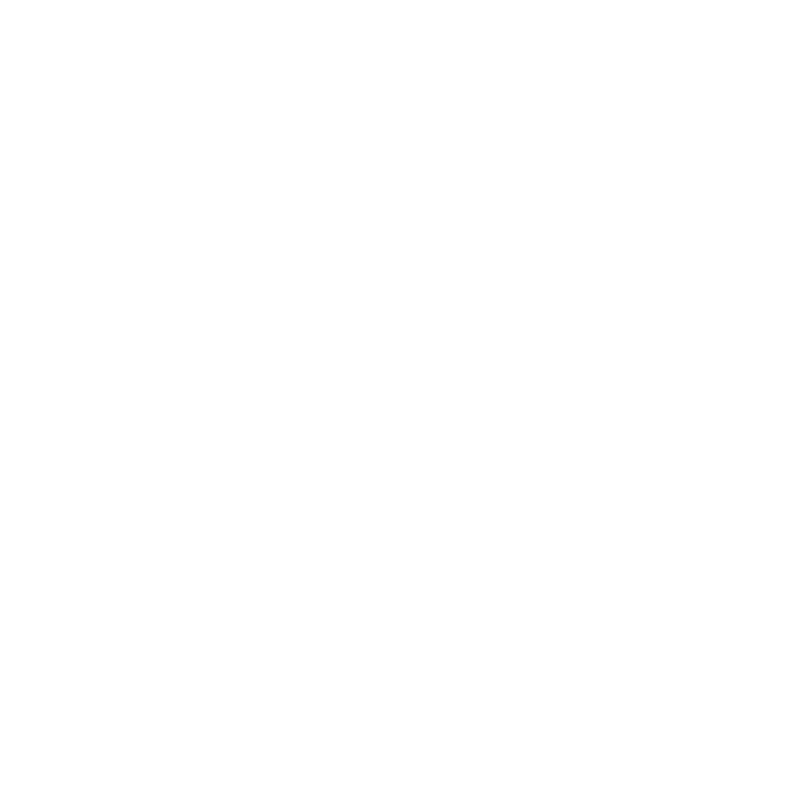
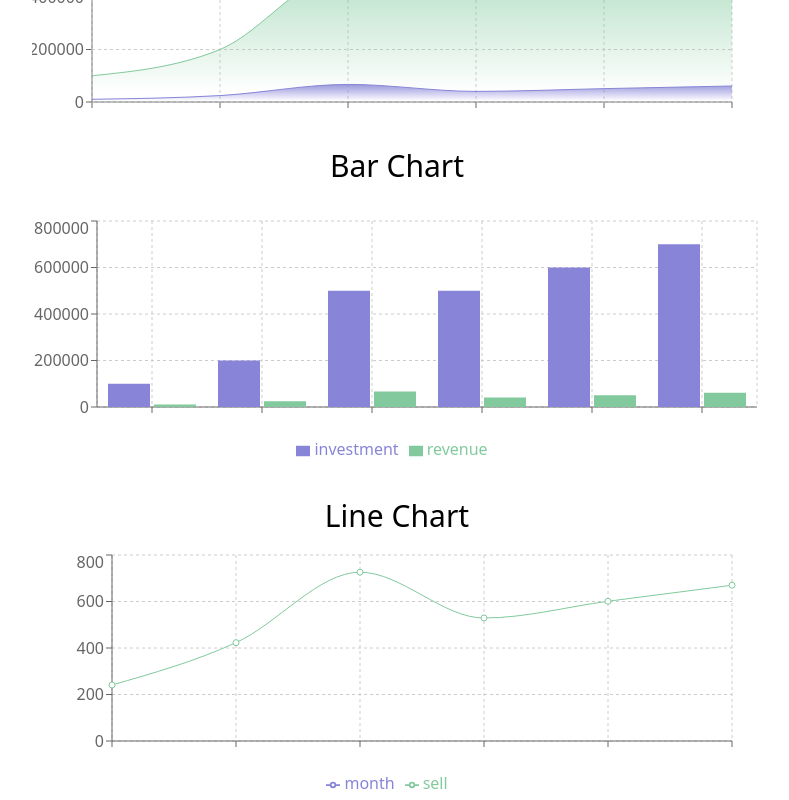
Before and after one commit to Md-RonyAhmed/product-reviews-website-react, a React (Create React App) app: page /dashboard in a window 1280 px wide. Shown: the part 250-1050 px from the top of the page, without its empty margins (243-1032 px from the left). Before the commit the page ends 800 px from the top, so only its background shows below. Built offline with nearby package versions, Linux system fonts and the light colour scheme.

Commit message:
Dashboardsection added

```diff
--- a/package.json
+++ b/package.json
@@ -12,6 +12,7 @@
     "react-dom": "^18.0.0",
     "react-router-dom": "^6.3.0",
     "react-scripts": "5.0.0",
+    "recharts": "^2.1.9",
     "web-vitals": "^2.1.4"
   },
   "scripts": {
--- /dev/null
+++ b/public/data.json
@@ -0,0 +1,38 @@
+[
+    {
+        "month": "Mar",
+        "investment": 100000,
+        "sell": 241,
+        "revenue": 10401
+    },
+    {
+        "month": "Apr",
+        "investment": 200000,
+        "sell": 423,
+        "revenue": 24500
+    },
+    {
+        "month": "May",
+        "investment": 500000,
+        "sell": 726,
+        "revenue": 67010
+    },
+    {
+        "month": "Jun",
+        "investment": 500000,
+        "sell": 529,
+        "revenue": 40405
+    },
+    {
+        "month": "Jul",
+        "investment": 600000,
+        "sell": 601,
+        "revenue": 50900
+    },
+    {
+        "month": "Aug",
+        "investment": 700000,
+        "sell": 670,
+        "revenue": 61000
+    }
+]
--- a/src/components/Dashboard/Dashboard.jsx
+++ b/src/components/Dashboard/Dashboard.jsx
@@ -1,10 +1,81 @@
 import React from 'react';
+import { Area, AreaChart, Bar, BarChart, CartesianGrid, Legend, Line, LineChart, Tooltip, XAxis, YAxis } from 'recharts';
+import { useData } from '../../hook/useData';
 
 const Dashboard = () => {
+   const [data, setData] = useData();
    return (
-      <div>
-         <h1>This is Dashboard page</h1>
-      </div>
+     <div>
+       <h1 className="text-3xl text-center m-4">Area Chart</h1>
+       <div>
+         <AreaChart
+           className="mx-auto"
+           width={730}
+           height={250}
+           data={data}
+           margin={{ top: 10, right: 30, left: 0, bottom: 0 }}
+         >
+           <defs>
+             <linearGradient id="colorUv" x1="0" y1="0" x2="0" y2="1">
+               <stop offset="5%" stopColor="#8884d8" stopOpacity={0.8} />
+               <stop offset="95%" stopColor="#8884d8" stopOpacity={0} />
+             </linearGradient>
+             <linearGradient id="colorPv" x1="0" y1="0" x2="0" y2="1">
+               <stop offset="5%" stopColor="#82ca9d" stopOpacity={0.8} />
+               <stop offset="95%" stopColor="#82ca9d" stopOpacity={0} />
+             </linearGradient>
+           </defs>
+           <XAxis dataKey="name" />
+           <YAxis />
+           <CartesianGrid strokeDasharray="3 3" />
+           <Tooltip />
+           <Area
+             type="monotone"
+             dataKey="revenue"
+             stroke="#8884d8"
+             fillOpacity={1}
+             fill="url(#colorUv)"
+           />
+           <Area
+             type="monotone"
+             dataKey="investment"
+             stroke="#82ca9d"
+             fillOpacity={1}
+             fill="url(#colorPv)"
+           />
+         </AreaChart>
+       </div>
+       <h1 className="text-3xl text-center m-4">Bar Chart</h1>
+       <div className="m-8">
+         <BarChart className="mx-auto" width={730} height={250} data={data}>
+           <CartesianGrid strokeDasharray="3 3" />
+           <XAxis dataKey="name" />
+           <YAxis />
+           <Tooltip />
+           <Legend />
+           <Bar dataKey="investment" fill="#8884d8" />
+           <Bar dataKey="revenue" fill="#82ca9d" />
+         </BarChart>
+       </div>
+       <h1 className="text-3xl text-center m-4">Line Chart</h1>
+       <div>
+         <LineChart
+           className="mx-auto"
+           width={730}
+           height={250}
+           data={data}
+           margin={{ top: 5, right: 30, left: 20, bottom: 5 }}
+         >
+           <CartesianGrid strokeDasharray="3 3" />
+           <XAxis dataKey="name" />
+           <YAxis />
+           <Tooltip />
+           <Legend />
+           <Line type="monotone" dataKey="month" stroke="#8884d8" />
+           <Line type="monotone" dataKey="sell" stroke="#82ca9d" />
+         </LineChart>
+       </div>
+     </div>
    );
 };
 
--- a/src/components/Display/Display.jsx
+++ b/src/components/Display/Display.jsx
@@ -2,17 +2,26 @@
 
 const Display = () => {
    return (
-      <>
+     <div>
        <div>
          <h1>Your Next Laptop</h1>
          <h1>Your Best Laptop</h1>
-            <p>This is a review site. You can review your any kind of Electronics devices like smartphones, laptops, PC etc. This is the best site for you that you can understand which is the best products that you can buy. </p>
+         <p>
+           This is a review site. You can review your any kind of Electronics
+           devices like smartphones, laptops, PC etc. This is the best site for
+           you that you can understand which is the best products that you can
+           buy.
+         </p>
          <button>Live Demo</button>
        </div>
-         <div>
-            <img src="./img/macrainbow.jpg" alt=""/>
+
+         <img
+           className="h-48 w-48 object-cover"
+           src="./img/macrainbow.jpg"
+           alt=""
+         />
+
      </div>
-      </>
    );
 };
 
--- /dev/null
+++ b/src/hook/useData.js
@@ -0,0 +1,11 @@
+import { useEffect, useState } from "react"
+
+export const useData = () => {
+   const [data, setData] = useState();
+   useEffect(() => {
+     fetch("data.json")
+       .then((res) => res.json())
+       .then((data) => setData(data));
+   }, []);
+   return [data, setData];
+}
```
Also changed, not shown: 1 other file (tests, documents, lock files or other folders). Lines whose indentation alone changed are shown as unchanged.
